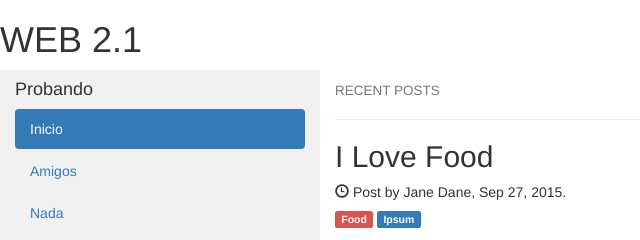
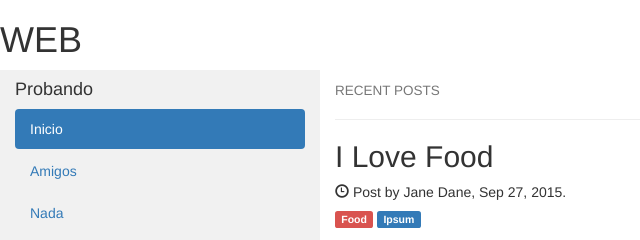
Before and after one commit to Noluccia/WEB1, a plain HTML site: page index.html in a window 1280 px wide. Shown: the top 240 px of the page, 0-640 px from the left. Drawn offline with nearby package versions, Linux system fonts and the light colour scheme.

Commit message:
commit nuevo

```diff
--- a/index.html
+++ b/index.html
@@ -35,7 +35,7 @@
   </style>
 </head>
 <body>
-<h1>WEB 2.1</h1>
+<h1>WEB</h1>
 <div class="container-fluid">
   <div class="row content">
     <div class="col-sm-3 sidenav">
```
